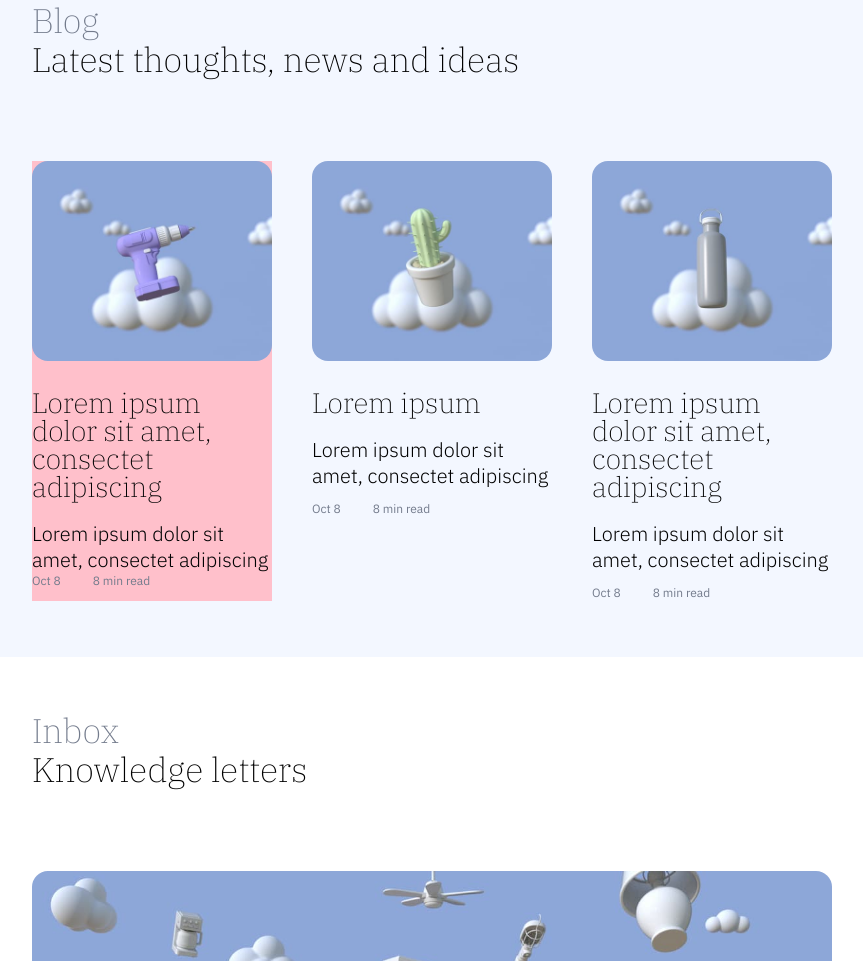
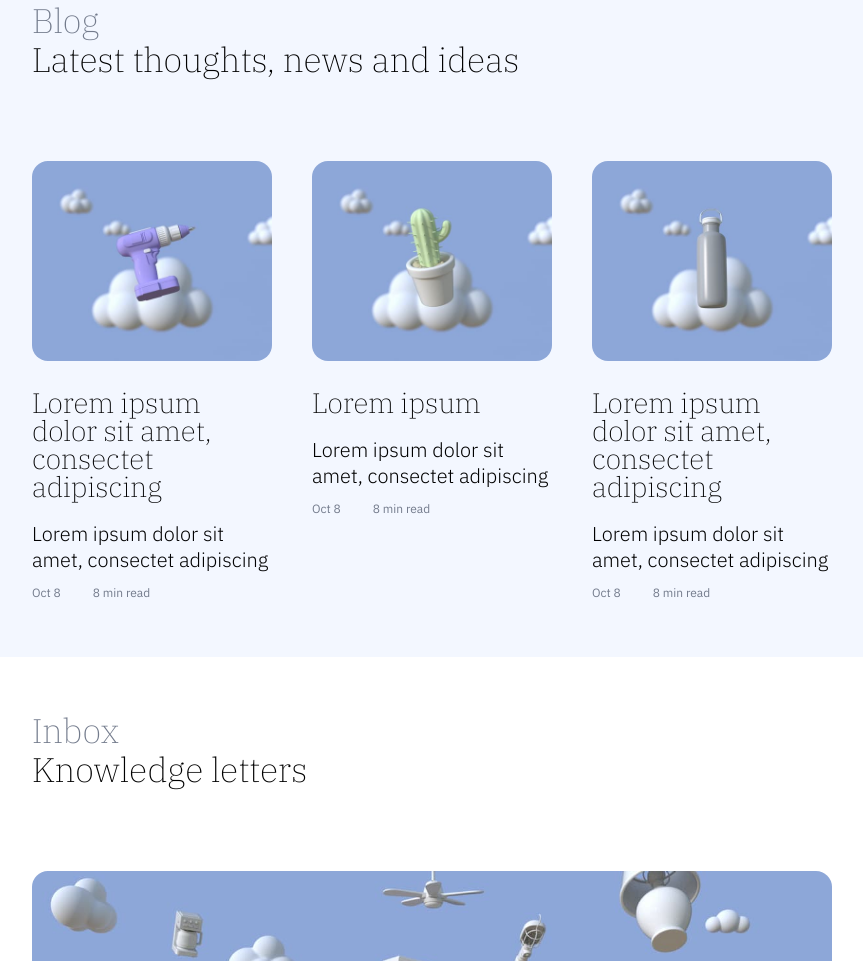
Before and after one commit to DJO52000/ArticlePage, a plain HTML site: page index.html in a window 1280 px wide. Shown: the part 1476-2437 px from the top of the page, without its empty margins (208-1071 px from the left). Drawn offline with Linux system fonts and the light colour scheme.

Commit message:
Blog Course Done

```diff
--- a/CSS/style.css
+++ b/CSS/style.css
@@ -265,7 +265,7 @@ section {
   content: "";
   position: absolute;
   inset: 0 0 0 0;
-  background:linear-gradient(
+  background: linear-gradient(
     90deg,
     rgba(255, 255, 255, 0.5),
     rgba(255, 255, 255, 0)
@@ -360,12 +360,25 @@ section {
   font-weight: var(--fw-300);
 }
 
+.article-preview a:hover,
+.article-preview a:focus {
+  color: inherit;
+}
+
 .article-preview a::before {
+  --offset: -1em;
   content: "";
   position: absolute;
-  inset: 0;
-  background: pink;
+  inset: var(--offset);
   z-index: -1;
+  border-radius: var(--br);
+  box-shadow: 0 0.5rem 1rem rgba(0, 0, 0, 0.2);
+  opacity: 0;
+  transition: opacity 350ms ease;
+}
+
+.article-preview:hover a::before {
+  opacity: 1;
 }
 
 .article-preview h3 {
@@ -380,6 +393,7 @@ section {
 
 .article-preview .info {
   display: flex;
+  margin-top: var(--flow-spacer, 1em);
   font-weight: var(--fw-400);
   font-size: var(--fs-200);
   color: var(--clr-neutral-400);
```
